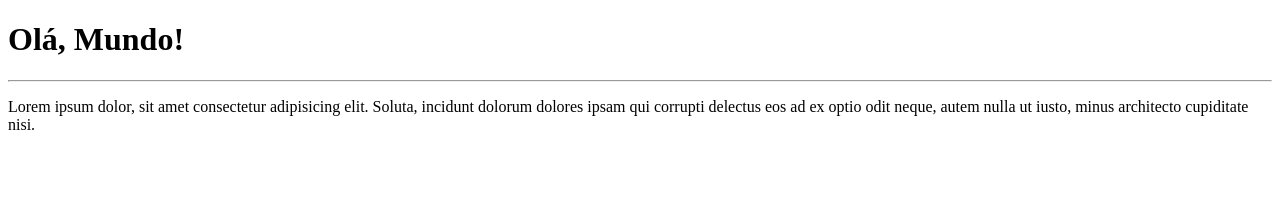
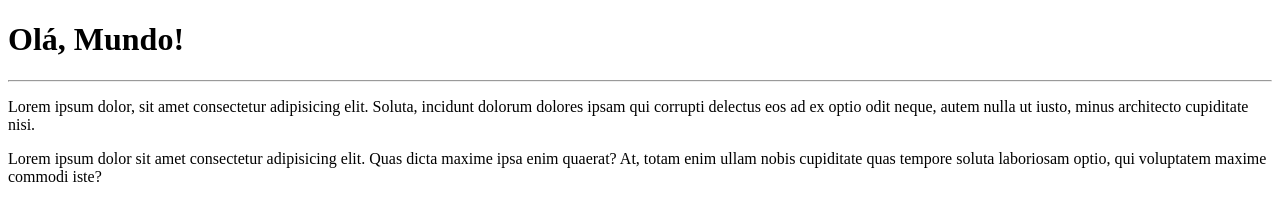
Before and after one commit to RonaldoSilva-dev/Curso-em-Video, a plain HTML site: page site-exemplo/index.html in a window 1280 px wide. Drawn offline with Linux system fonts and the light colour scheme.

Commit message:
Update index.html

```diff
--- a/site-exemplo/index.html
+++ b/site-exemplo/index.html
@@ -9,5 +9,6 @@
     <h1>Olá, Mundo!</h1> <!-- Cabeçalho principal -->
     <hr> <!-- Linha horizontal -->
     <p>Lorem ipsum dolor, sit amet consectetur adipisicing elit. Soluta, incidunt dolorum dolores ipsam qui corrupti delectus eos ad ex optio odit neque, autem nulla ut iusto, minus architecto cupiditate nisi.</p> <!-- Parágrafo de texto escrito c/ comando "lorem".-->
+    <p>Lorem ipsum dolor sit amet consectetur adipisicing elit. Quas dicta maxime ipsa enim quaerat? At, totam enim ullam nobis cupiditate quas tempore soluta laboriosam optio, qui voluptatem maxime commodi iste?</p><!-- Parágrafo de texto escrito c/ comando "lorem".-->
 </body>
 </html>
```
